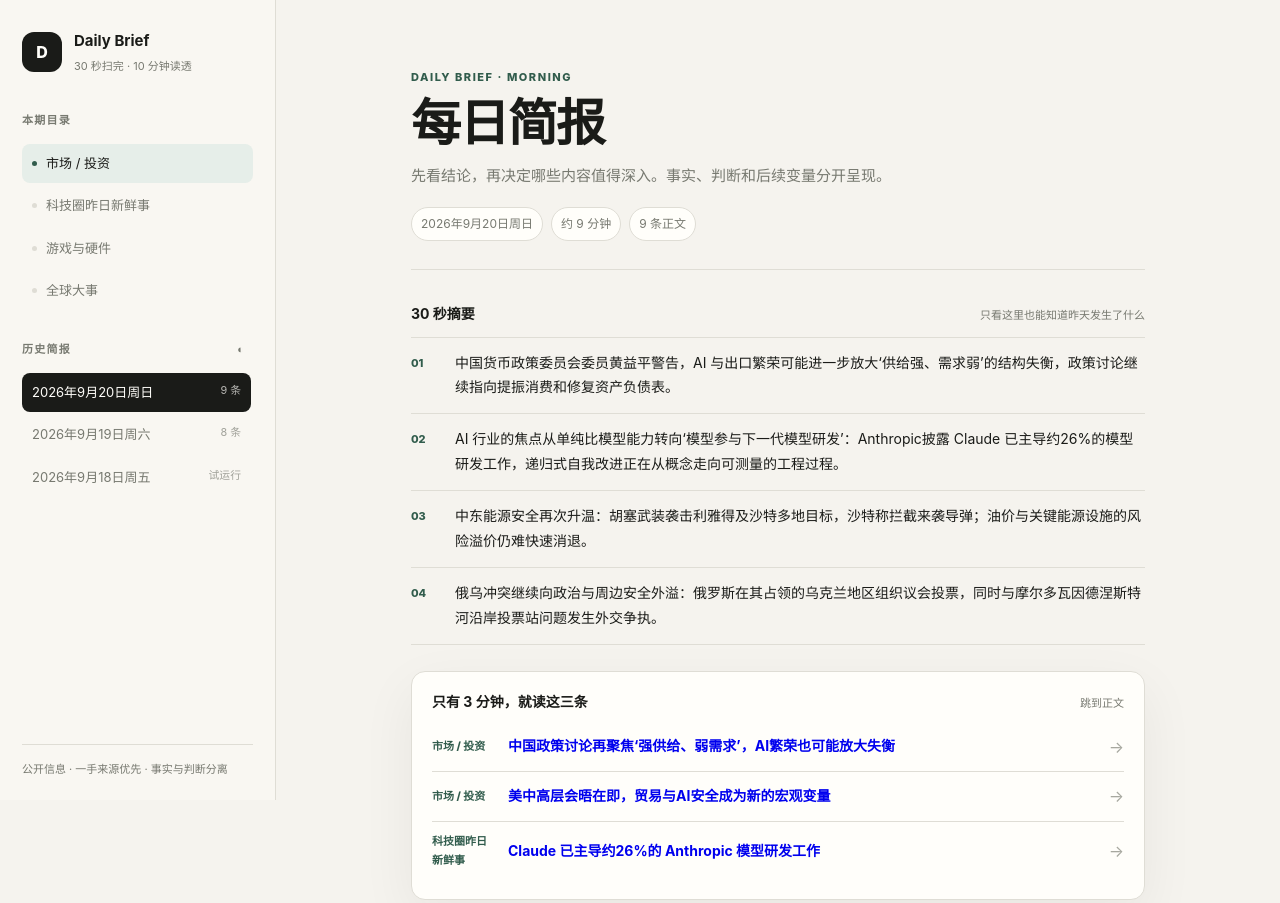
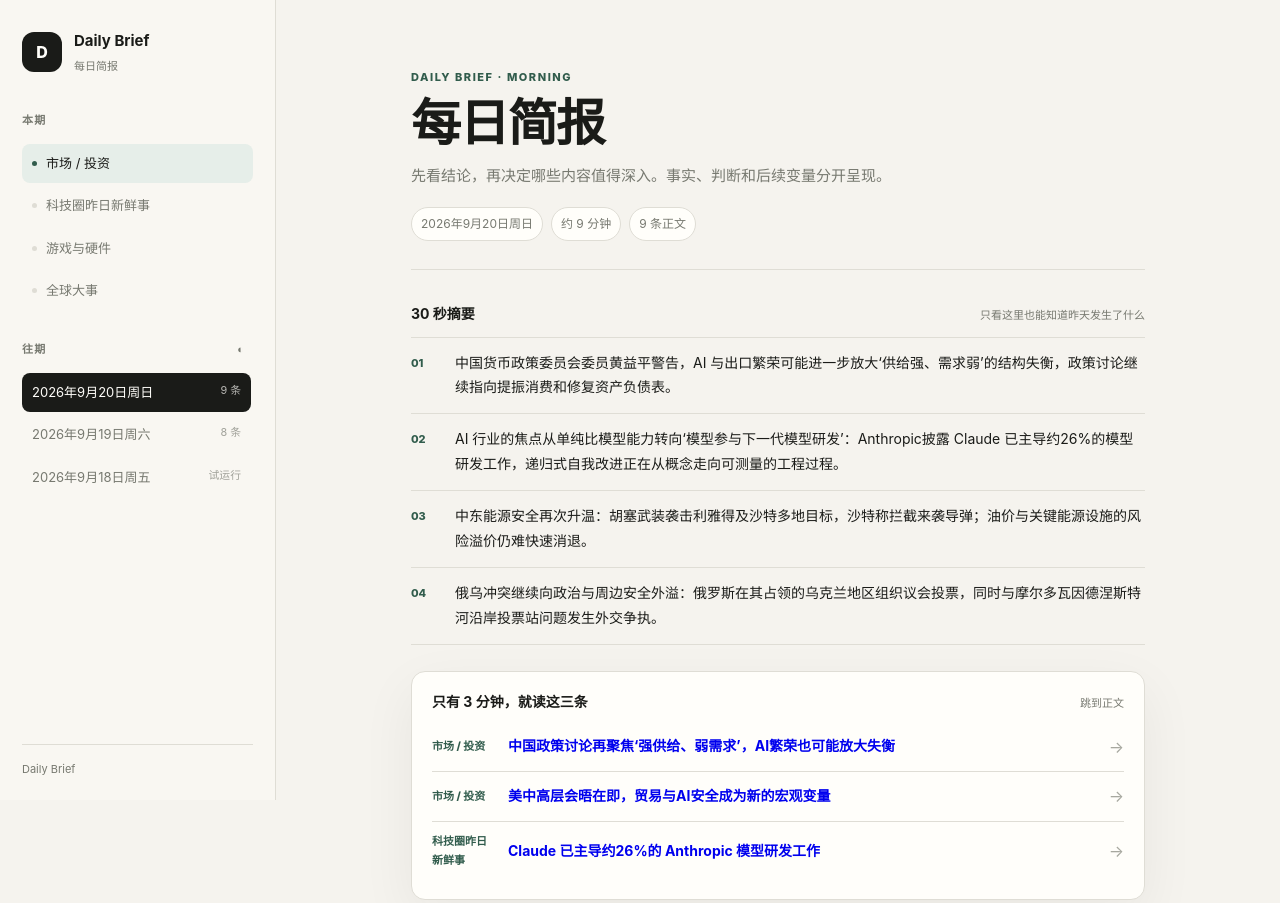
Before and after one commit to QYC8LZ/daily-report, a plain HTML site: page index.html in a window 1280 px wide. Shown: the top 903 px of the page. Drawn offline with Linux system fonts and the light colour scheme.

```diff
--- a/index.html
+++ b/index.html
@@ -4,7 +4,7 @@
   <meta charset="utf-8" />
   <meta name="viewport" content="width=device-width, initial-scale=1" />
   <meta name="color-scheme" content="light dark" />
-  <meta name="theme-color" content="#f5f3ee" />
+  <meta name="theme-color" content="#f6f4ef" />
   <title>Daily Brief</title>
   <link rel="stylesheet" href="./styles.css" />
 </head>
@@ -17,24 +17,24 @@
         <div class="brand-mark">D</div>
         <div>
           <strong>Daily Brief</strong>
-          <span>30 秒扫完 · 10 分钟读透</span>
+          <span>每日简报</span>
         </div>
       </div>
 
       <div class="side-block">
-        <div class="side-head"><span>本期目录</span></div>
+        <div class="side-head"><span>本期</span></div>
         <nav id="toc" class="toc" aria-label="本期目录"></nav>
       </div>
 
       <div class="side-block history-block">
         <div class="side-head">
-          <span>历史简报</span>
+          <span>往期</span>
           <button id="themeToggle" class="icon-btn" aria-label="切换主题">◐</button>
         </div>
         <nav id="history" class="history" aria-label="历史简报"></nav>
       </div>
 
-      <div class="sidebar-foot">公开信息 · 一手来源优先 · 事实与判断分离</div>
+      <div class="sidebar-foot">Daily Brief</div>
     </aside>
 
     <main class="main">
@@ -52,9 +52,9 @@
 
   <template id="emptyTemplate">
     <section class="empty">
-      <p class="eyebrow">Daily Brief</p>
-      <h1>日报站点已就绪</h1>
-      <p>每日 09:00 更新后，这里会显示最新一期。</p>
+      <p class="kicker">Daily Brief</p>
+      <h1>每日简报</h1>
+      <p>暂无内容。</p>
     </section>
   </template>
 
```
